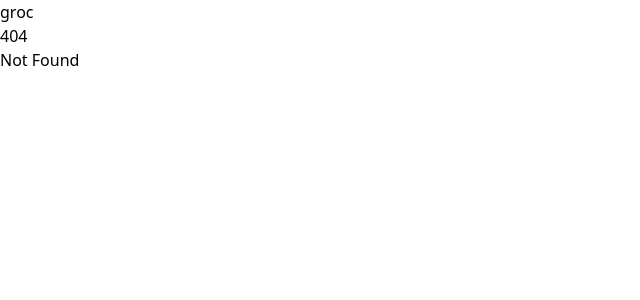
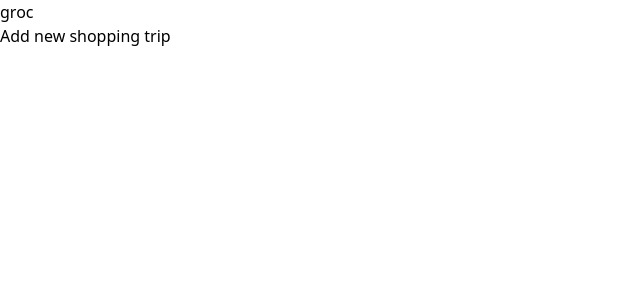
Before and after one commit to simonxabris/groc, a SvelteKit app: page /shopping/new in a window 1280 px wide. Before the commit this address had no page. Shown: the top 300 px of the page, without its empty margins (0-640 px from the left). Built offline with nearby package versions, Linux system fonts and the light colour scheme.

Commit message:
add page for registering new shopping

```diff
--- a/src/routes/+layout.svelte
+++ b/src/routes/+layout.svelte
@@ -4,7 +4,9 @@
 
 <header class="w-full py-4 bg-white shadow-md dark:bg-gray-900">
 	<div class="container mx-auto">
-		<h1 class="text-4xl font-bold text-center text-blue-600 dark:text-blue-400">groc</h1>
+		<a href="/" class="block text-4xl font-bold text-center text-blue-600 dark:text-blue-400"
+			>groc</a
+		>
 	</div>
 </header>
 
--- /dev/null
+++ b/src/routes/shopping/new/+page.svelte
@@ -0,0 +1,3 @@
+<div class="dark:text-gray-300">
+	<h1>Add new shopping trip</h1>
+</div>
```
